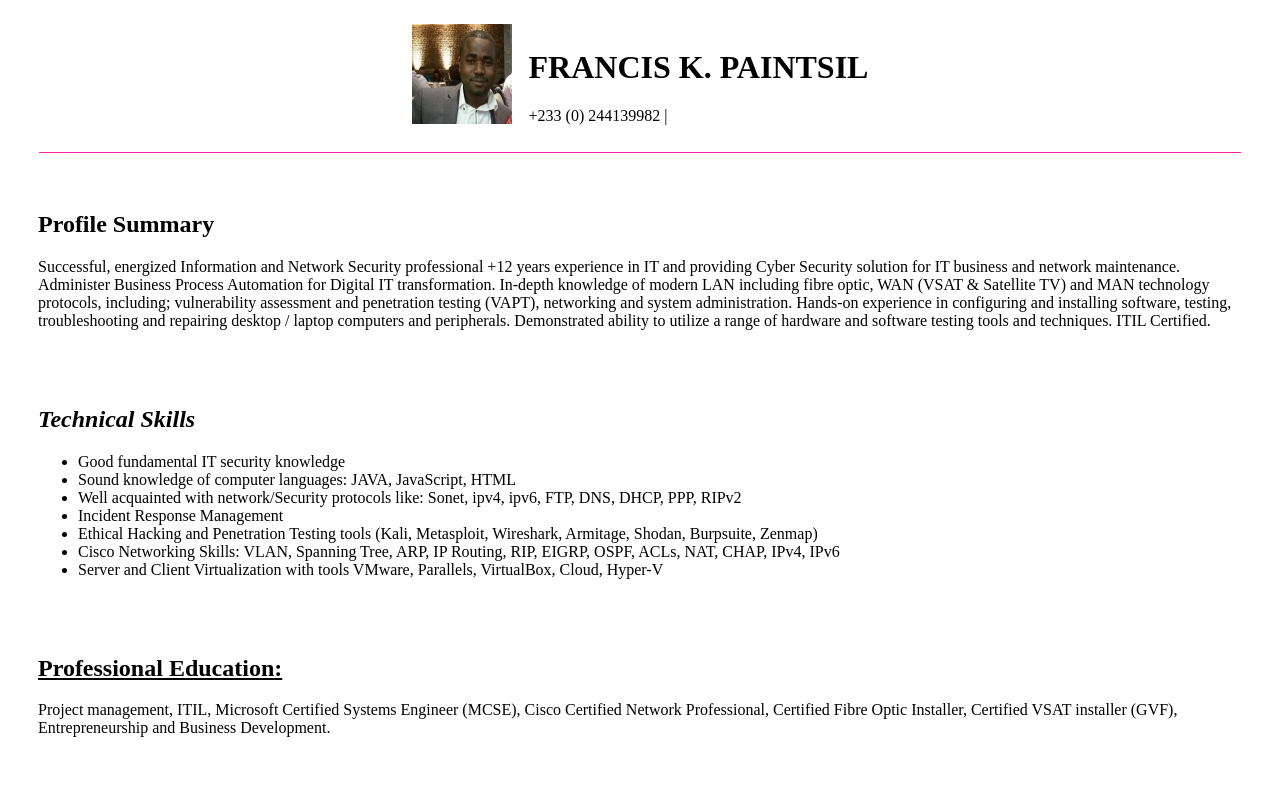
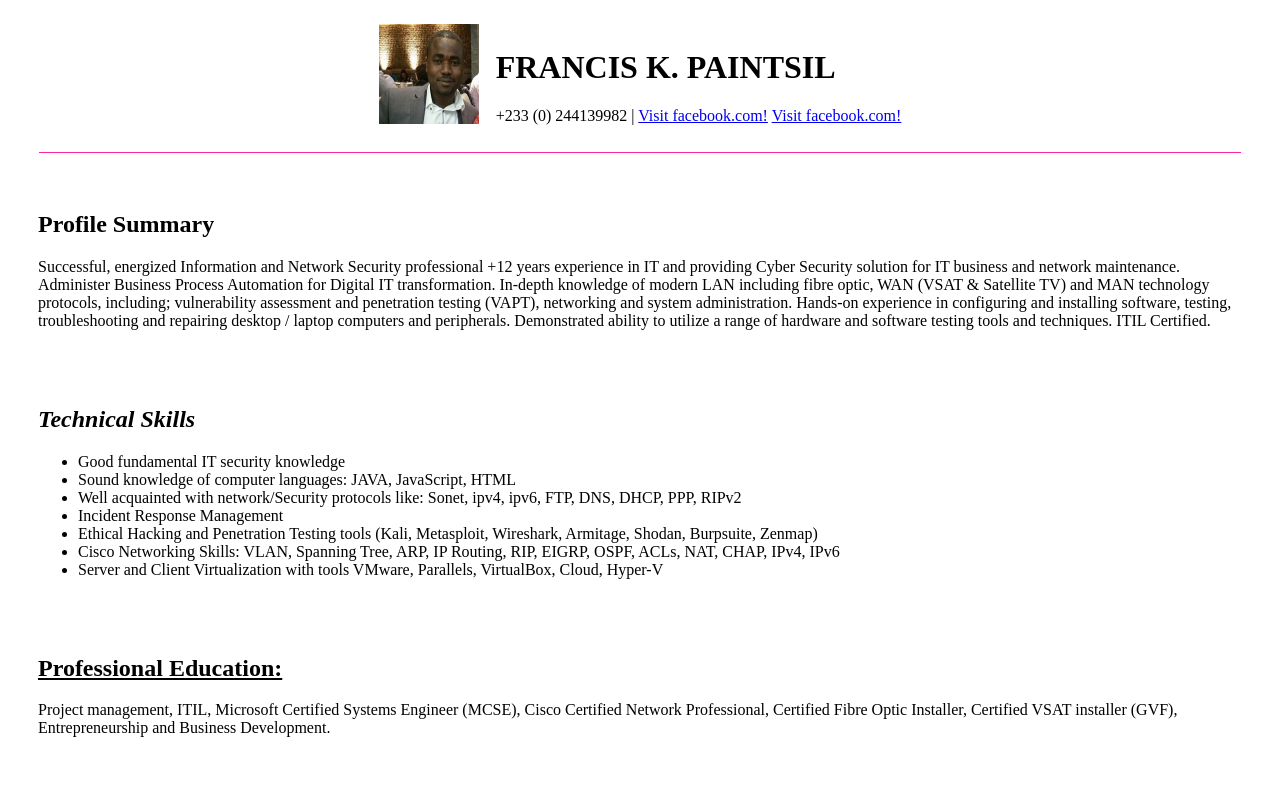
Before and after one commit to francispaintsil/Personal-Profile, a plain HTML site: page index.html in a window 1280 px wide. Shown: the top 800 px of the page. Drawn offline with Linux system fonts and the light colour scheme.

Commit message:
some changes...

```diff
--- a/index.html
+++ b/index.html
@@ -21,8 +21,8 @@
           <td>
             <h1>FRANCIS K. PAINTSIL</h1>
             <span>+233 (0) 244139982</span> |
-            <!-- paste your facebook account link here using the anchor tag -->
-            <!-- paste your twitter account link here using the anchor tag -->
+            <a href="https://www.facebook.com/">Visit facebook.com!</a>
+            <a href="https://www.linkedin.com">Visit facebook.com!</a>
           </td>
         </tr>
       </table>
```
